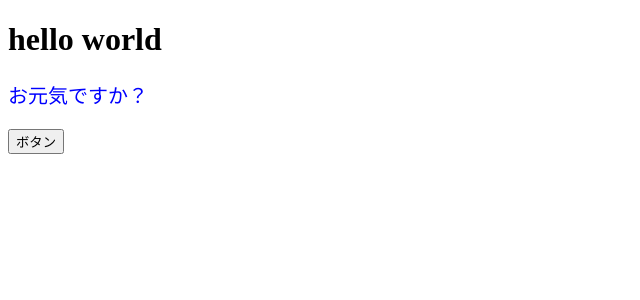
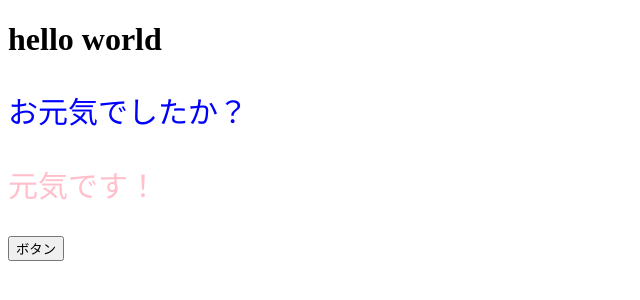
Before and after one commit to sway9119/learn_react_app, a React (Create React App) app in the folder 4/my-app/: page / in a window 1280 px wide. Shown: the top 300 px of the page, without its empty margins (0-640 px from the left). Built offline with nearby package versions, Linux system fonts and the light colour scheme.

Commit message:
propsのテスト

```diff
--- a/4/my-app/src/App.jsx
+++ b/4/my-app/src/App.jsx
@@ -1,20 +1,17 @@
+import { ColoredMessage } from "./components/ColoredMessage";
+
 // コンポーネント
 export const App = () => {
   const onClickButton = () => {
     alert("アラートです");
   };
 
-  // CSSオブジェクト
-  // CSSのスタイル名はキャメルケースになる
-  const contentStyle = {
-    color: "blue",
-    fontSize: "20px",
-  };
-
   return (
     <>
       <h1>hello world</h1>
-      <p style={contentStyle}>お元気ですか？</p>
+      <ColoredMessage></ColoredMessage>
+      <ColoredMessage color="blue" message="お元気でしたか？"></ColoredMessage>
+      <ColoredMessage color="pink" message="元気です！"></ColoredMessage>
       <button onClick={onClickButton}>ボタン</button>
     </>
   );
--- /dev/null
+++ b/4/my-app/src/components/ColoredMessage.jsx
@@ -0,0 +1,9 @@
+export const ColoredMessage = (props) => {
+  const contentStyle = {
+    color: props.color,
+    fontSize: "30px",
+  };
+
+  console.log(props);
+  return <p style={contentStyle}>{props.message}</p>;
+};
```
